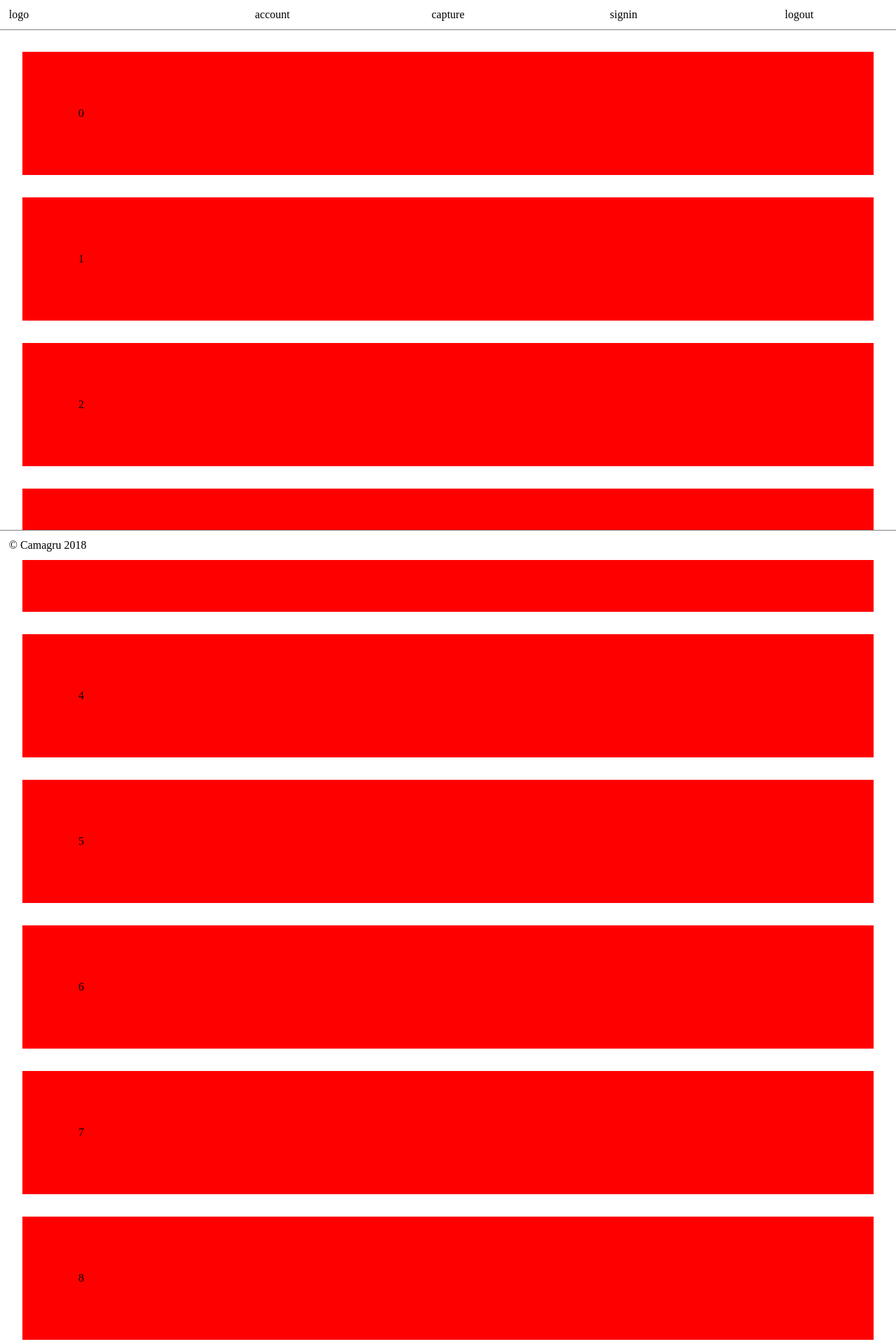
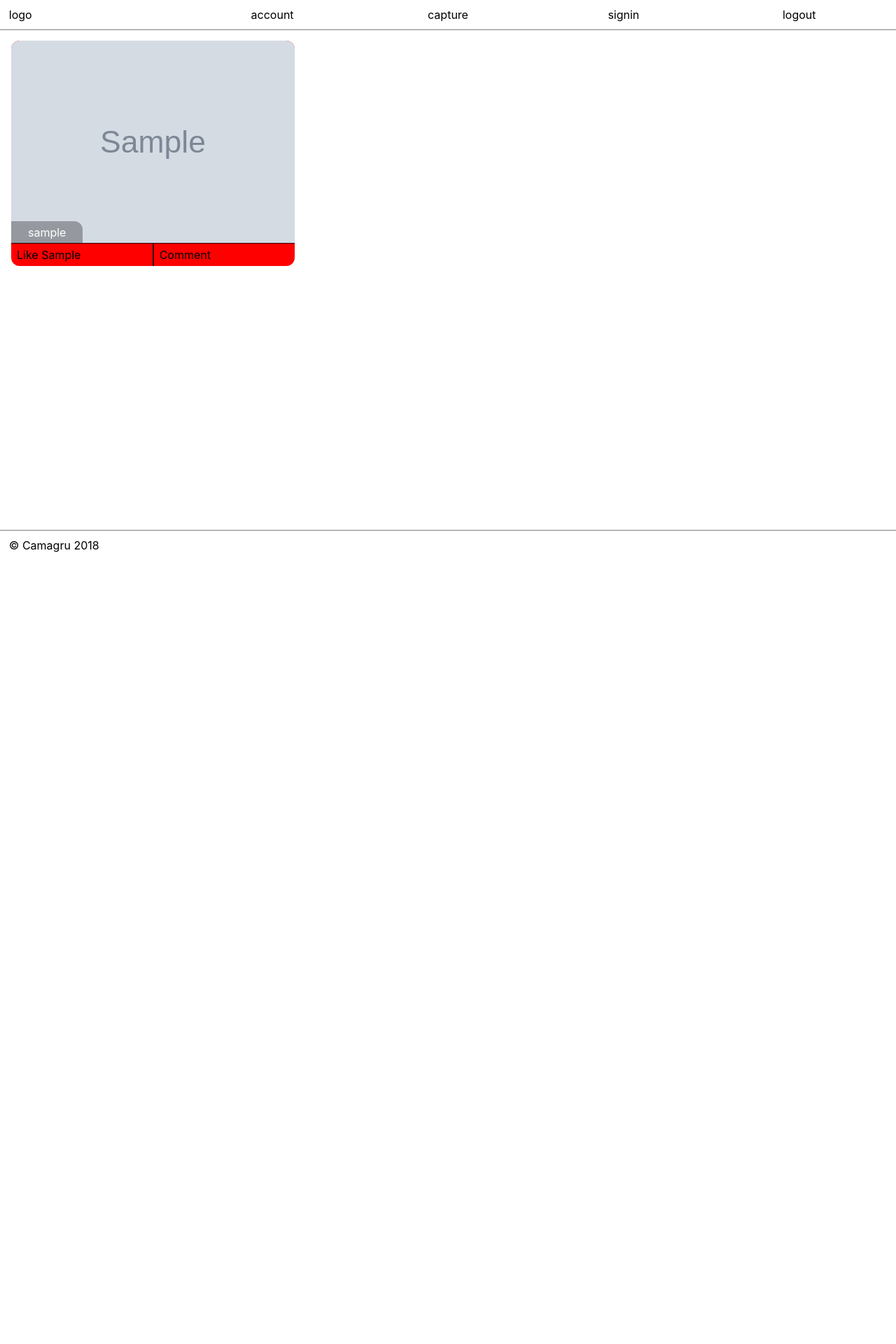
Before and after one commit to tbailleu/Camagru, a PHP site: page / in a window 1280 px wide. Shown: the top 1920 px of the page at 70% size. After the commit the page ends 789 px from the top, so only its background shows below. Run offline with PHP 8.4, Linux system fonts and the light colour scheme; tables that the repository leaves empty or names only in its code hold one stand-in row (values such as "Sample post"); grey boxes marked "Sample" are stand-in pictures.

Commit message:
[MINOR] update galery pages

```diff
--- a/config/database.php
+++ b/config/database.php
@@ -2,6 +2,8 @@
     $DB_DSN = "mysql:host=localhost";
     $DB_USER = "root";
     $DB_PASSWORD = "salut123";
+
+	if (session_status()==PHP_SESSION_NONE) session_start();
 
     try {
 		$pdo = new PDO($DB_DSN, $DB_USER, $DB_PASSWORD);
--- a/index.php
+++ b/index.php
@@ -1,5 +1,5 @@
 <?php
-    session_start();
+    if (session_status()==PHP_SESSION_NONE) session_start();
     $_SESSION['user']['id'] = 1;
 ?>
 
@@ -14,7 +14,10 @@
 </head>
 <body>
     <?php require "view/header.php";?>
-    <?php require "view/galerie.php";?>
+    <?php
+    // require "view/capture.php";
+    require "view/galerie.php";
+    ?>
     <?php require "view/footer.php";?>
 </body>
 </html>
--- a/utils/comment.php
+++ b/utils/comment.php
@@ -13,8 +13,8 @@ $data['message'] = trim($data['message']);
 
 if (!preg_match("/^[a-zA-Z0-9 ]{1,250}$/", $data['message'])) {echo "Message field mal-formed"; die();}
 
-$comment = $pdo->prepare("INSERT INTO `comment` (`text`, `user_id`, `image_id`) VALUES (:msg, :userid, :imageid)");
-$comment->execute(array(
+$req = $pdo->prepare("INSERT INTO `comment` (`text`, `user_id`, `image_id`) VALUES (:msg, :userid, :imageid)");
+$req->execute(array(
     'msg' => $data['message'],
     'userid' => $_SESSION['user']['id'],
     'imageid' => $data['imageid']
--- a/view/galerie.php
+++ b/view/galerie.php
@@ -24,6 +24,7 @@
                 data.innerHTML = response;
                 data.dataset.index = pageMin;
                 data.className = "page";
+                pagesize = data.clientHeight;
                 var scrollY = window.scrollY;
                 document.querySelector(".imagelist .page").parentElement.insertBefore(data, document.querySelector(".imagelist > .page"));
                 window.scrollTo(0, scrollY + pagesize);
@@ -47,6 +48,7 @@
                 data.innerHTML = response;
                 data.dataset.index = pageMax;
                 data.className = "page";
+                pagesize = data.clientHeight;
                 document.querySelector(".imagelist .page").parentElement.appendChild(data);
             } else {
                 console.error(response);
@@ -57,14 +59,17 @@
     }
 
     setInterval(function () {
-
-        if (document.body.scrollHeight - window.innerHeight - window.scrollY < pagesize/2)
+        if (pagesize && document.body.scrollHeight - window.innerHeight - window.scrollY < pagesize/2)
             getNextpage();
-        else if (window.scrollY < pagesize/2)
+        else if (window.scrollY <= pagesize/2)
             getPreviouspage();
-        if (pageIndex != document.querySelectorAll(".imagelist > .page")[parseInt(window.scrollY / pagesize)].dataset.index || 0){
+        if (pagesize && pageIndex != document.querySelectorAll(".imagelist > .page")[parseInt(window.scrollY / pagesize)].dataset.index || 0){
             pageIndex = document.querySelectorAll(".imagelist > .page")[parseInt(window.scrollY / pagesize)].dataset.index || 0
             history.replaceState({},"","?page="+pageIndex);
         }
+        document.querySelectorAll(".imagelist .page").forEach(function (e, i) {
+            if (i && e.clientHeight == 16)
+                e.remove();
+        })
     }, 500)
 </script>
--- a/view/images.php
+++ b/view/images.php
@@ -1,7 +1,114 @@
 <?php
-$imgnb = array_key_exists('page',$_GET) ? $_GET['page']*6 : 0;
+if ($_SERVER["PHP_SELF"] == "/index.php") require_once("config/database.php");
+else require_once("../config/database.php");
+
+$imgnb = array_key_exists('page',$_GET) ? intval($_GET['page'])*6 : 0;
 $imgnb = $imgnb > 0 ? $imgnb : 0;
-for ($i=$imgnb; $i < $imgnb+6; $i++) {
-    echo "<p style='background-color:red;margin:2em;padding:5em'>", $i, "</p>";
-}
-?>
+
+if ($imgnb > 2147483646) { echo "Well done, you won this game !!!"; die(); }
+
+$imglist = $pdo->query("SELECT * from `image` ORDER BY `id` DESC LIMIT 6 OFFSET ".$imgnb);
+if (!$imglist) { echo "Database error"; die(); }
+$imglist = $imglist->fetchAll();
+
+?><style>
+  * {
+    font-family: -apple-system, BlinkMacSystemFont, 'Segoe UI', Roboto, Oxygen, Ubuntu, Cantarell, 'Open Sans', 'Helvetica Neue', sans-serif !important;
+    border-spacing: 0;
+    margin: 0;
+    padding: 0;
+    border: none;
+    box-sizing: border-box;
+  }
+  .page {
+    padding: .5em;
+    display: grid;
+    grid-template-columns: 1fr 1fr 1fr;
+  }
+  .page .image img {
+    width: 100%;
+    height: 22.608vw;
+  }
+  @media only screen and (max-width: 1000px) {
+    .page {
+      grid-template-columns: 1fr 1fr;
+    }
+    .page .image img {
+      height: 32.635vw;
+    }
+  }
+  @media only screen and (max-width: 600px) {
+    .page {
+      grid-template-columns: 1fr;
+    }
+    .page .image img {
+      height: 68.793vw;
+    }
+  }
+  .page .image {
+    overflow: hidden;
+    position: relative;
+    border-radius: .75em;
+    display: grid;
+    margin: .5em;
+    background-color: red;
+  }
+  .page .image .username {
+      position: absolute;
+      bottom: 2em;
+      border-top-right-radius: .75em;
+      height: 2em;
+      padding: .5em 1.5em;
+      color: white;
+      background-color: rgba(0, 0, 0, .3);
+  }
+  .page .image .action {
+    display: <?=(array_key_exists('user', $_SESSION)) ? "grid" : "none";?>;
+    grid-template-columns: 1fr 1fr;
+  }
+  .page .image .action div {
+    display: grid;
+    padding: .5em;
+    border-top: 1px solid rgba(0, 0, 0, .8);
+    border-left: 1px solid rgba(0, 0, 0, .8);
+  }
+  .page .image .action .like {
+    cursor: pointer;
+    border-left: none;
+    border-right: 1px solid rgba(0, 0, 0, .8);
+  }
+</style><?php foreach ($imglist as $img):?>
+    <div data-imageid="<?=$img["id"]?>" class="image">
+        <img src="<?=$img["path"]?>" alt="photo">
+        <div class="username"><?php
+
+    $user = $pdo->query("SELECT `username` from `users` WHERE `id`=".intval($img["user_id"]));
+    if (!$user) { die(); }
+    $user = $user->fetch();
+    echo $user["username"];
+    ?></div>
+        <div class="action">
+            <div class="like">Like <?=$img["nblike"]?></div>
+            <div>Comment</div>
+        </div>
+    </div>
+    <script>
+        document.querySelector(".imagelist .image[data-imageid='<?=$img["id"]?>'] .like").onclick = function (e) {
+            e.preventDefault();
+            var xhr  = new XMLHttpRequest()
+            xhr.open('POST', "utils/like.php", true)
+            xhr.setRequestHeader('Content-type', 'application/x-www-form-urlencoded');
+            var self = this;
+            xhr.onload = function () {
+                var response = xhr.responseText;
+                if (xhr.readyState == 4 && xhr.status == "200") {
+                    self.innerHTML = "Like " + response;
+                } else {
+                    console.error(response);
+                }
+            }
+            var tab = {imageid: <?=intval($img["id"])?>};
+            xhr.send("json="+encodeURI(JSON.stringify(tab)));
+        }
+    </script>
+<?php endforeach;
```
Also changed, not shown: utils/like.php (+4 -4 lines), utils/images/1.png (added), utils/images/2.png (added).
